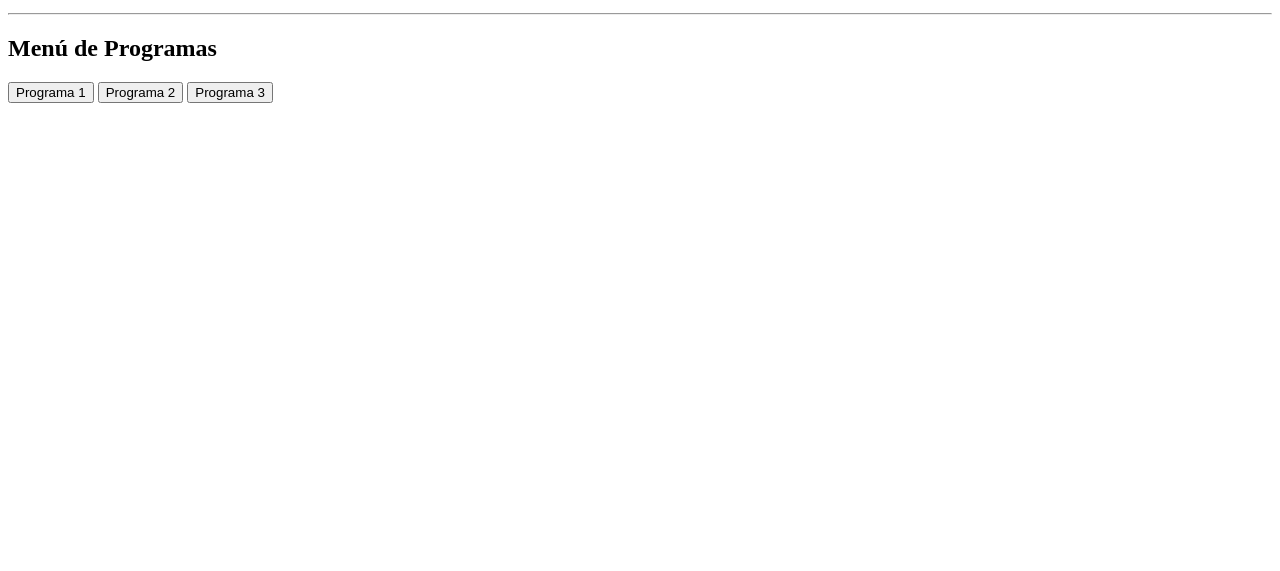
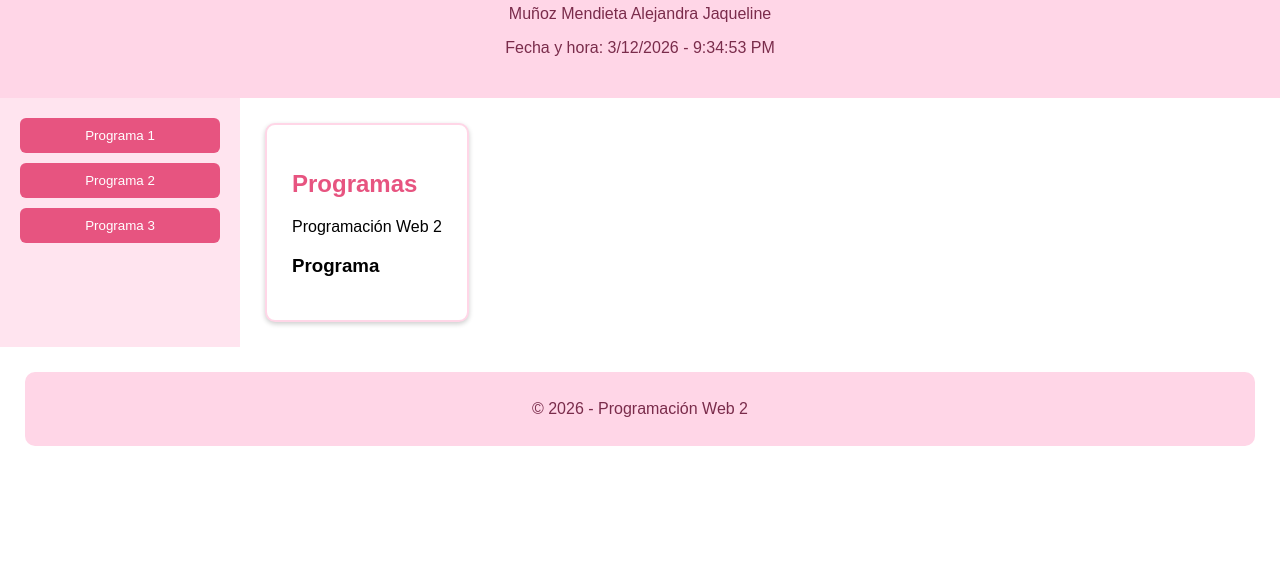
Before and after one commit to Prettyinfucsia/PROGRAMACION-WEB-2, a plain HTML site: page index.html in a window 1280 px wide. Shown: the part 229-800 px from the top of the page. Drawn offline with Linux system fonts and the light colour scheme.

Commit message:
Programacion_web_2

```diff
--- a/index.html
+++ b/index.html
@@ -4,10 +4,15 @@
 
 <head>
 <meta charset="UTF-8">
-<title>Programación Web 2</title>
+<meta name="viewport" content="width=device-width, initial-scale=1.0">
+<title>Página de Introducción</title>
 </head>
 
 <body>
+
+<header id="header">
+
+<div class="encabezado">
 
 <h1>Universidad Nacional Autónoma de México</h1>
 <h2>Facultad de Estudios Superiores Aragón</h2>
@@ -16,11 +21,51 @@
 
 <p>Muñoz Mendieta Alejandra Jaqueline</p>
 
-<hr>
+<p id="fechaHora"></p>
 
-<h2>Menú de Programas</h2>
+</div>
 
-<button onclick="ejecutarPrograma1()">Programa 1</button> <button onclick="ejecutarPrograma2()">Programa 2</button> <button onclick="ejecutarPrograma3()">Programa 3</button>
+</header>
+
+<div id="contenedor">
+
+<nav id="menu">
+
+<button onclick="ejecutarPrograma1()">Programa 1</button>
+
+<button onclick="ejecutarPrograma2()">Programa 2</button>
+
+<button onclick="ejecutarPrograma3()">Programa 3</button>
+
+</nav>
+
+<main>
+
+<section id="inicio">
+
+<h2>Programas </h2>
+
+<p>Programación Web 2</p>
+
+<div id="resultado">
+
+<h3>Programa</h3>
+
+<div id="areaPrograma"></div>
+
+</div>
+
+</section>
+
+</main>
+
+</div>
+
+<footer id="footer">
+
+<p>© 2026 - Programación Web 2</p>
+
+</footer>
 
 <script src="programa1.js"></script>
 
@@ -28,6 +73,89 @@
 
 <script src="programa3.js"></script>
 
+<script>
+
+function actualizarFechaHora(){
+
+const ahora = new Date();
+
+const fecha = ahora.toLocaleDateString();
+const hora = ahora.toLocaleTimeString();
+
+document.getElementById("fechaHora").innerHTML =
+"Fecha y hora: " + fecha + " - " + hora;
+
+}
+
+setInterval(actualizarFechaHora,1000);
+
+
+
+document.body.style.fontFamily="Arial";
+document.body.style.margin="0";
+document.body.style.background="#ffffff";
+
+
+let header=document.getElementById("header");
+
+header.style.background="#ffd6e7";
+header.style.textAlign="center";
+header.style.padding="25px";
+header.style.color="#7a2c4b";
+
+
+document.getElementById("contenedor").style.display="flex";
+
+
+let menu=document.getElementById("menu");
+
+menu.style.width="200px";
+menu.style.padding="20px";
+menu.style.background="#ffe4ef";
+
+
+let botones=menu.getElementsByTagName("button");
+
+for(let b of botones){
+
+b.style.width="100%";
+b.style.padding="10px";
+b.style.marginBottom="10px";
+b.style.background="#e75480";
+b.style.color="white";
+b.style.border="none";
+b.style.borderRadius="6px";
+b.style.cursor="pointer";
+
+}
+
+
+let seccion=document.getElementById("inicio");
+
+seccion.style.padding="25px";
+seccion.style.margin="25px";
+seccion.style.background="#ffffff";
+seccion.style.borderRadius="10px";
+seccion.style.border="2px solid #ffd6e7";
+seccion.style.boxShadow="0 2px 5px rgba(0,0,0,0.2)";
+
+
+let h2=seccion.getElementsByTagName("h2")[0];
+
+h2.style.color="#e75480";
+
+
+let footer=document.getElementById("footer");
+
+footer.style.background="#ffd6e7";
+footer.style.color="#7a2c4b";
+footer.style.textAlign="center";
+footer.style.padding="12px";
+footer.style.margin="25px";
+footer.style.borderRadius="10px";
+
+</script>
+
 </body>
 
 </html>
```
